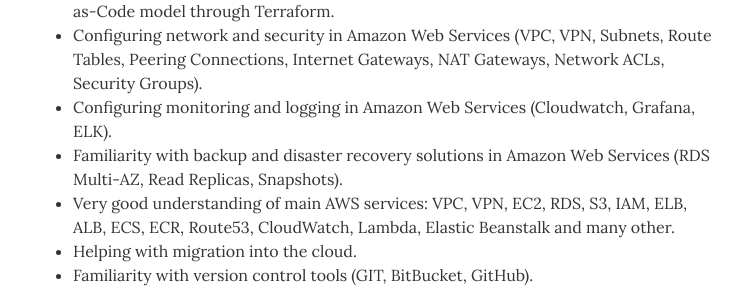
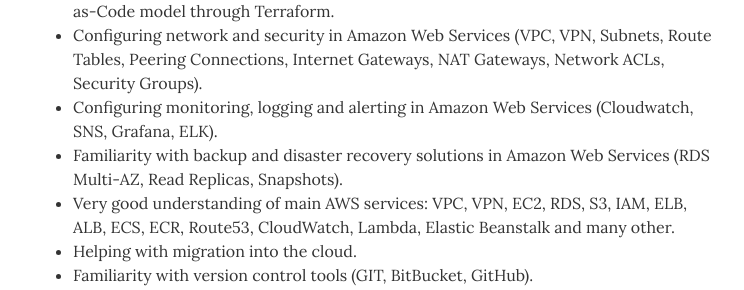
Before and after one commit to jglovier/resume-template, a Jekyll site: the page built from index.html, in a window 1280 px wide and 900 px high, scrolled down 528 px. Shown: the part 163-453 px from the top of the window, without its empty margins (267-1011 px from the left). Built offline with Jekyll 4.4.1, drawn with Linux system fonts in a browser that asks for light colours.

Commit message:
Added small fix

```diff
--- a/_data/experience.yml
+++ b/_data/experience.yml
@@ -4,7 +4,7 @@
 - company: Webellian, Poland, Warsaw
   position: AWS Cloud Engineer
   duration: March, 2017 &mdash; Present
-  summary: '<p><b>Designing and deploying cloud solutions in Amazon Web Services.</b></p><ul class="resume-item-list"><li>Building secure, scalable and high availability cloud environments in Infrastructure-as-Code model through Terraform.</li><li>Configuring network and security in Amazon Web Services (VPC, VPN, Subnets, Route Tables, Peering Connections, Internet Gateways, NAT Gateways, Network ACLs, Security Groups).</li><li>Configuring monitoring and logging in Amazon Web Services (Cloudwatch, Grafana, ELK).</li><li>Familiarity with backup and disaster recovery solutions in Amazon Web Services (RDS Multi-AZ, Read Replicas, Snapshots).</li><li>Very good understanding of main AWS services: VPC, VPN, EC2, RDS, S3, IAM, ELB, ALB, ECS, ECR, Route53, CloudWatch, Lambda, Elastic Beanstalk and many other.</li><li>Helping with migration into the cloud.</li><li>Familiarity with version control tools (GIT, BitBucket, GitHub).</li><li>Provisioning configuration management through Ansible, Packer and Vagrant.</li></ul>'
+  summary: '<p><b>Designing and deploying cloud solutions in Amazon Web Services.</b></p><ul class="resume-item-list"><li>Building secure, scalable and high availability cloud environments in Infrastructure-as-Code model through Terraform.</li><li>Configuring network and security in Amazon Web Services (VPC, VPN, Subnets, Route Tables, Peering Connections, Internet Gateways, NAT Gateways, Network ACLs, Security Groups).</li><li>Configuring monitoring, logging and alerting in Amazon Web Services (Cloudwatch, SNS, Grafana, ELK).</li><li>Familiarity with backup and disaster recovery solutions in Amazon Web Services (RDS Multi-AZ, Read Replicas, Snapshots).</li><li>Very good understanding of main AWS services: VPC, VPN, EC2, RDS, S3, IAM, ELB, ALB, ECS, ECR, Route53, CloudWatch, Lambda, Elastic Beanstalk and many other.</li><li>Helping with migration into the cloud.</li><li>Familiarity with version control tools (GIT, BitBucket, GitHub).</li><li>Provisioning configuration management through Ansible, Packer and Vagrant.</li></ul>'
 
 
 # Open Finance SA, Poland, Warsaw
```
